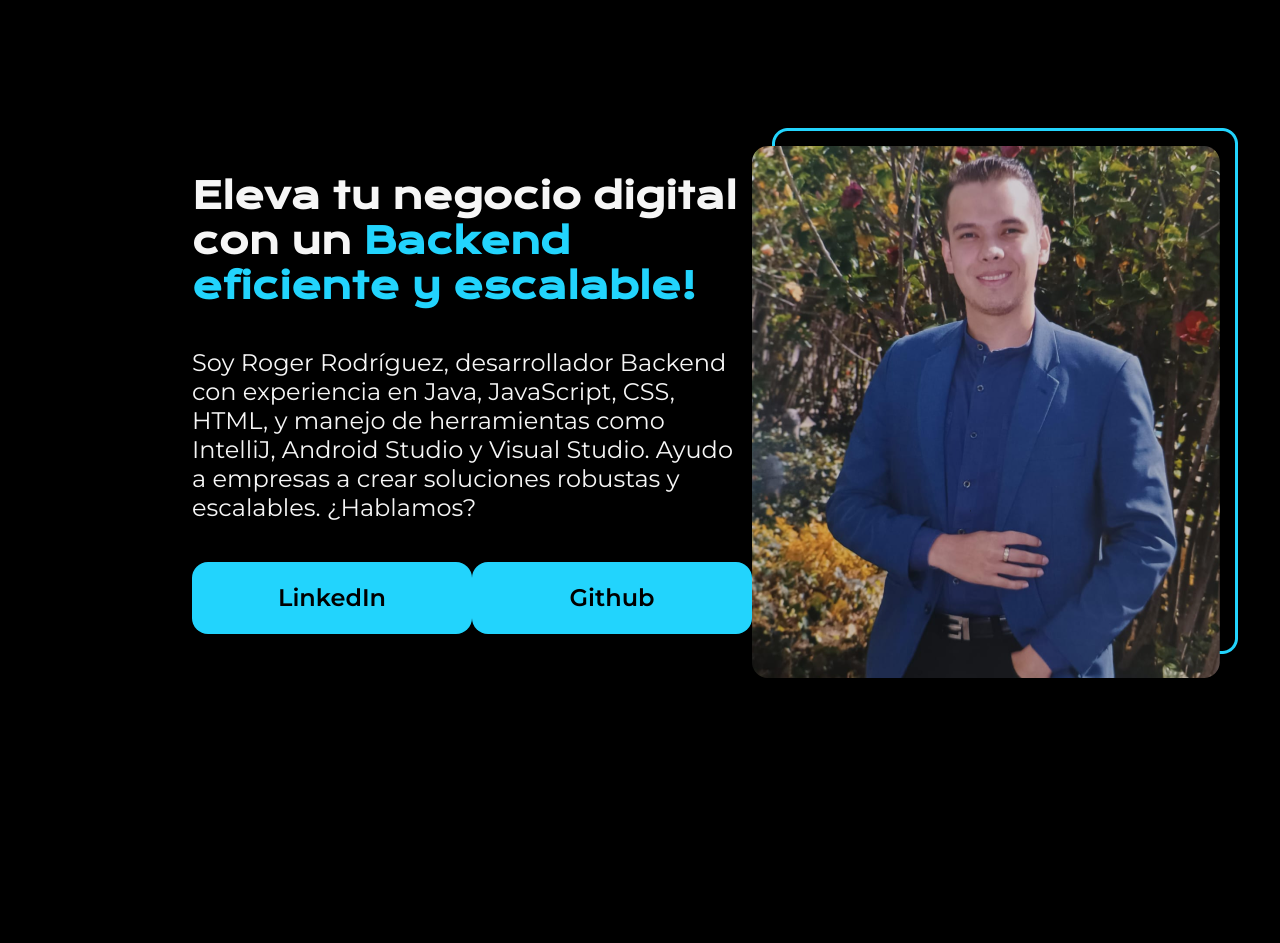
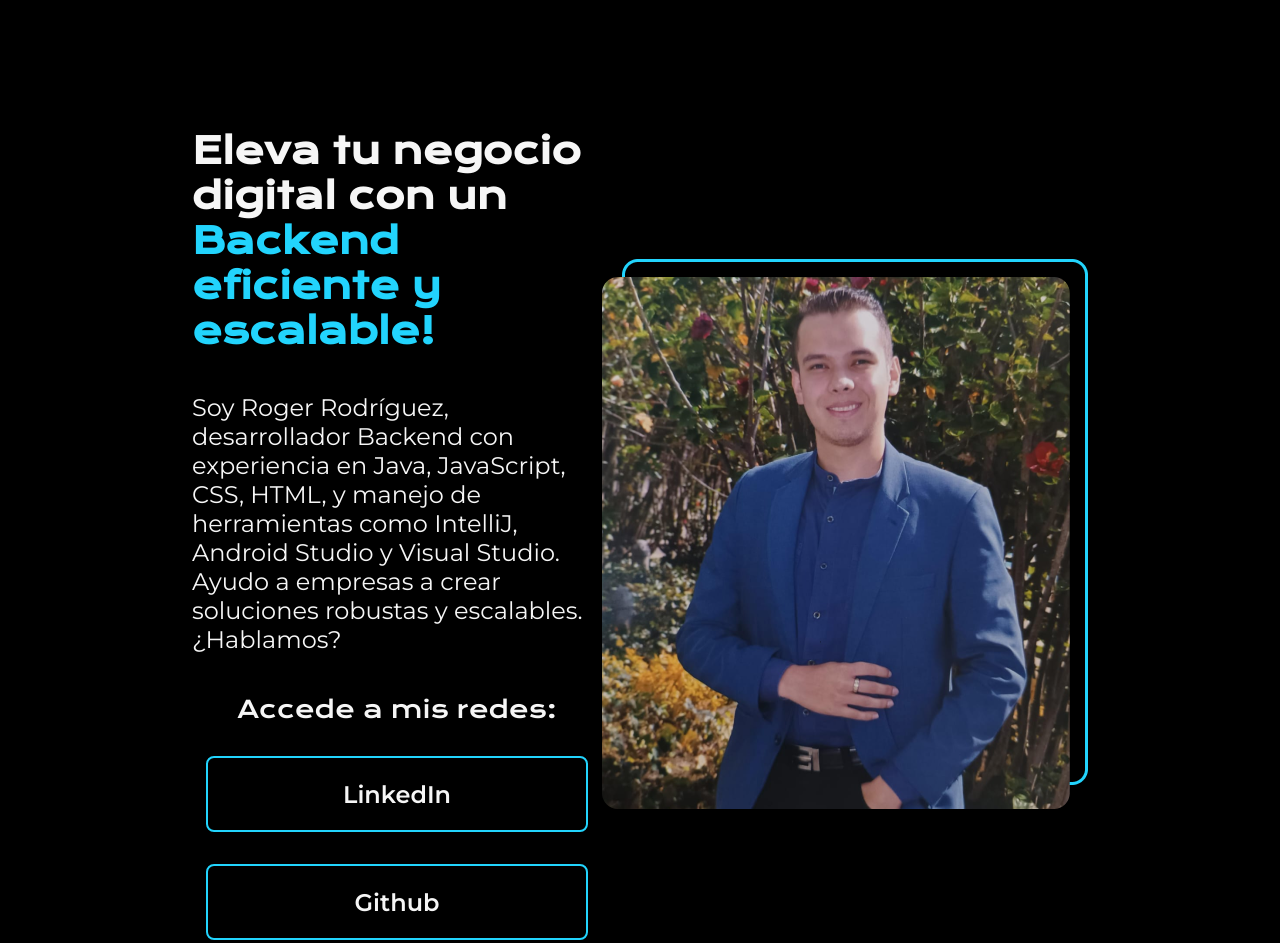
Before and after one commit to RogerLeo54/portafolio, a plain HTML site: page index.html in a window 1280 px wide. Before the commit the page ends 806 px from the top, so only its background shows below. Drawn offline with nearby package versions, Linux system fonts and the light colour scheme.

Commit message:
se realiza cambios a los elementos flexbox, alineacion y espacio de elementos, crear class para subtitulo con su estilizacion, modificacion de estilo de botones

```diff
--- a/index.html
+++ b/index.html
@@ -9,18 +9,19 @@
 <body>
     <header></header>
     <main class="presentacion">
-        <section class="presentacion_contenido">
-            <h1 class="presentacion_contenido_titulo">Eleva tu negocio digital con un
-                <strong class="titulo-destaque">Backend eficiente y escalable!</strong>
+        <section class="presentacion__contenido">
+            <h1 class="presentacion__contenido__titulo">Eleva tu negocio digital con un
+                <strong class="titulo__destaque">Backend eficiente y escalable!</strong>
             </h1>
-            <p class="presentacion_contenido_texto">
+            <p class="presentacion__contenido__texto">
                 Soy Roger Rodríguez, desarrollador Backend con experiencia en Java, JavaScript,
                 CSS, HTML, y manejo de herramientas como IntelliJ, Android Studio y Visual Studio.
                 Ayudo a empresas a crear soluciones robustas y escalables. ¿Hablamos?
             </p>
-            <div class="presentacion_enlaces">
-                <a class="presentacion_enlaces_link" href="https://www.linkedin.com/in/roger-rodriguezzz">LinkedIn</a>
-                <a class="presentacion_enlaces_link" href="https://github.com/RogerLeo54">Github</a>
+            <div class="presentacion__enlaces">
+                <h2 class="presentacion__enlaces__subtitulo">Accede a mis redes:</h2>
+                <a class="presentacion__enlaces__link" href="https://www.linkedin.com/in/roger-rodriguezzz">LinkedIn</a>
+                <a class="presentacion__enlaces__link" href="https://github.com/RogerLeo54">Github</a>
             </div>
         </section>
         <img src="Imagem.png" alt="imagen de Roger Rodriguez">
--- a/style.css
+++ b/style.css
@@ -13,7 +13,7 @@ body {
 }
 
 
-.titulo-destaque{
+.titulo__destaque{
     color: #22d4fd;
 }
 
@@ -24,37 +24,46 @@ body {
     justify-content: space-between;
 }
 
-.presentacion_contenido {
+.presentacion__contenido {
     width: 615px;
     display: flex;
     flex-direction: column;
     gap: 40px;
 }
 
-.presentacion_contenido_titulo {
+.presentacion__contenido__titulo {
     font-size: 36px;
     font-family: "Krona One", sans-serif;
 }
 
-.presentacion_contenido_texto {
+.presentacion__contenido__texto {
     font-size: 24px;
     font-family: "Montserrat", sans-serif;
 }
 
-.presentacion_enlaces {
+.presentacion__enlaces {
     display: flex;
     justify-content: space-between;
+    flex-direction: column;
+    align-items: center;
+    gap: 32px;
 }
 
-.presentacion_enlaces_link {
-    width: 280px;
-    background-color: #22d4fd;
+.presentacion__enlaces__subtitulo {
+    font-family: 'krona One', sans-serif;
+    font-size: 24px;
+    font-weight: 400;
+}
+
+.presentacion__enlaces__link {
+    width: 378px;
     text-align: center;
     padding: 21.5px 0;
-    border-radius: 16px;
+    border-radius: 8px;
     font-family: "Montserrat", sans-serif;
     font-size: 24px;
     font-weight: 600;
     text-decoration: none;
-    color: #000000;
+    color: #f6f6f6;
+    border: 2px solid #22d4fd;
 }
```
